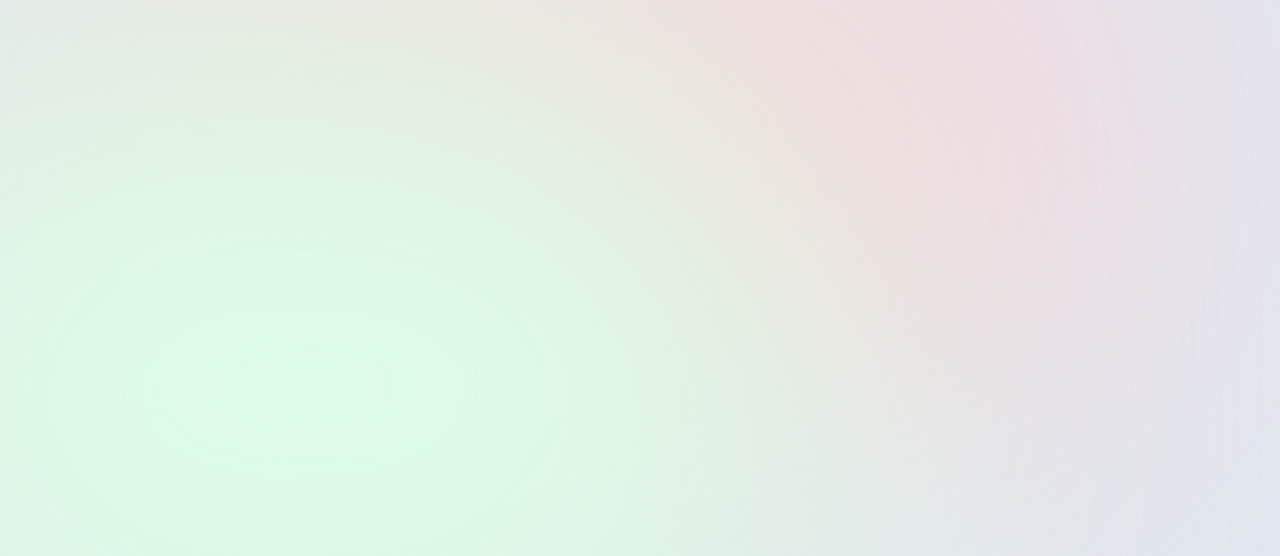
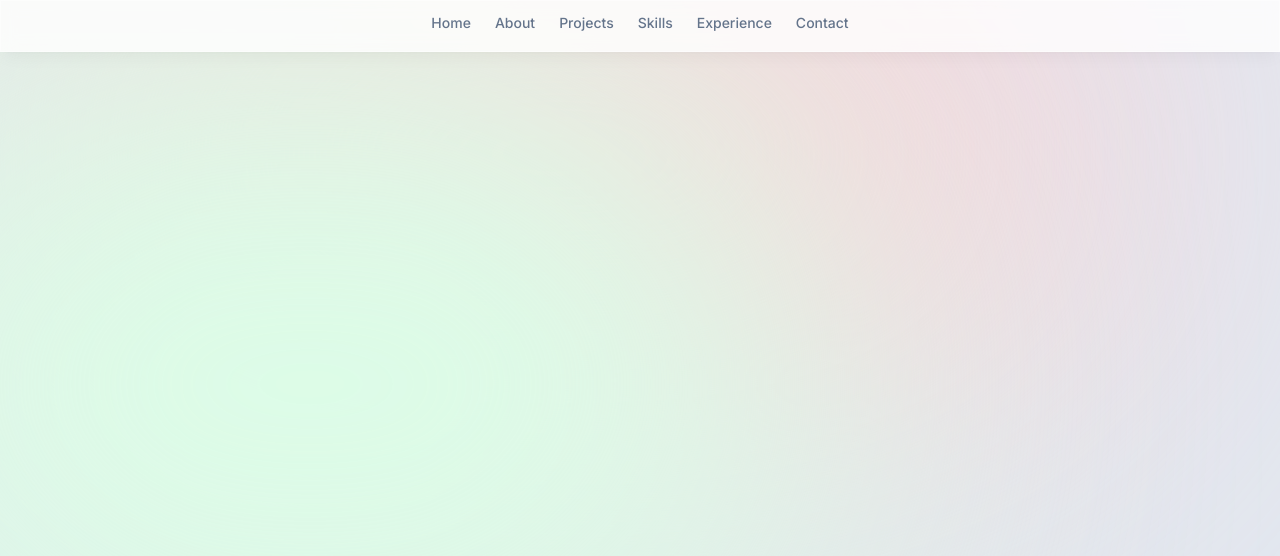
Before and after one commit to NasifAhmed/portfolio, a Next.js app: page / in a window 1280 px wide. Shown: the top 556 px of the page. Built offline with nearby package versions, Linux system fonts and the light colour scheme.

Commit message:
Add navbar

```diff
--- a/app/layout.tsx
+++ b/app/layout.tsx
@@ -1,6 +1,7 @@
 import type { Metadata } from "next";
 import { Inter } from "next/font/google";
 import "./globals.css";
+import Header from "@/components/Header";
 
 const inter = Inter({ subsets: ["latin"] });
 
@@ -22,6 +23,7 @@ export default function RootLayout({
             >
                 <div className="bg-rose-200 absolute top-[-6rem] right-[11rem] h-[31.25rem] w-[31.25rem] rounded-full blur-[10rem] sm:w-[68.75rem] -z-10"></div>
                 <div className="bg-green-100 absolute top-[-1rem] left-[-35rem] h-[50rem] w-[31.25rem] rounded-full blur-[10rem] sm:w-[68.75rem] md:left-[-33rem] lg:left-[-28rem] xl:left-[-15rem] 2xl:left-[-5rem] -z-10"></div>
+                <Header />
                 {children}
             </body>
         </html>
--- /dev/null
+++ b/components/Header.tsx
@@ -0,0 +1,39 @@
+"use client";
+
+import { motion } from "framer-motion";
+import { links } from "@/lib/data";
+import Link from "next/link";
+
+export default function Header() {
+    return (
+        <header className="z-50 relative">
+            <motion.div
+                className="fixed top-0 h-[5.5rem] w-full rounded-none border border-white border-opacity-40 bg-white bg-opacity-80 shadow-lg shadow-black/[0.03] backdrop-blur-[0.5rem] sm:h-[3.25rem]  "
+                initial={{ y: -100, opacity: 0 }}
+                animate={{ y: 0, opacity: 1 }}
+            >
+                <nav className="w-full fixed flex justify-center">
+                    <ul className="flex flex-wrap items-center justify-center font-medium text-slate-500 text-sm">
+                        {links.map((link) => {
+                            return (
+                                <motion.li
+                                    className="h-3/4 flex items-center justify-center"
+                                    key={link.hash}
+                                    initial={{ y: -100, opacity: 0 }}
+                                    animate={{ y: 0, opacity: 1 }}
+                                >
+                                    <Link
+                                        className="flex w-full items-center justify-center px-3 py-1 md:py-3 hover:text-slate-950 transition-colors"
+                                        href={link.hash}
+                                    >
+                                        {link.name}
+                                    </Link>
+                                </motion.li>
+                            );
+                        })}
+                    </ul>
+                </nav>
+            </motion.div>
+        </header>
+    );
+}
--- a/package.json
+++ b/package.json
@@ -9,6 +9,7 @@
     "lint": "next lint"
   },
   "dependencies": {
+    "framer-motion": "^10.16.16",
     "next": "14.0.4",
     "react": "^18",
     "react-dom": "^18",
```
Also changed, not shown: 1 other file (tests, documents, lock files or other folders).
